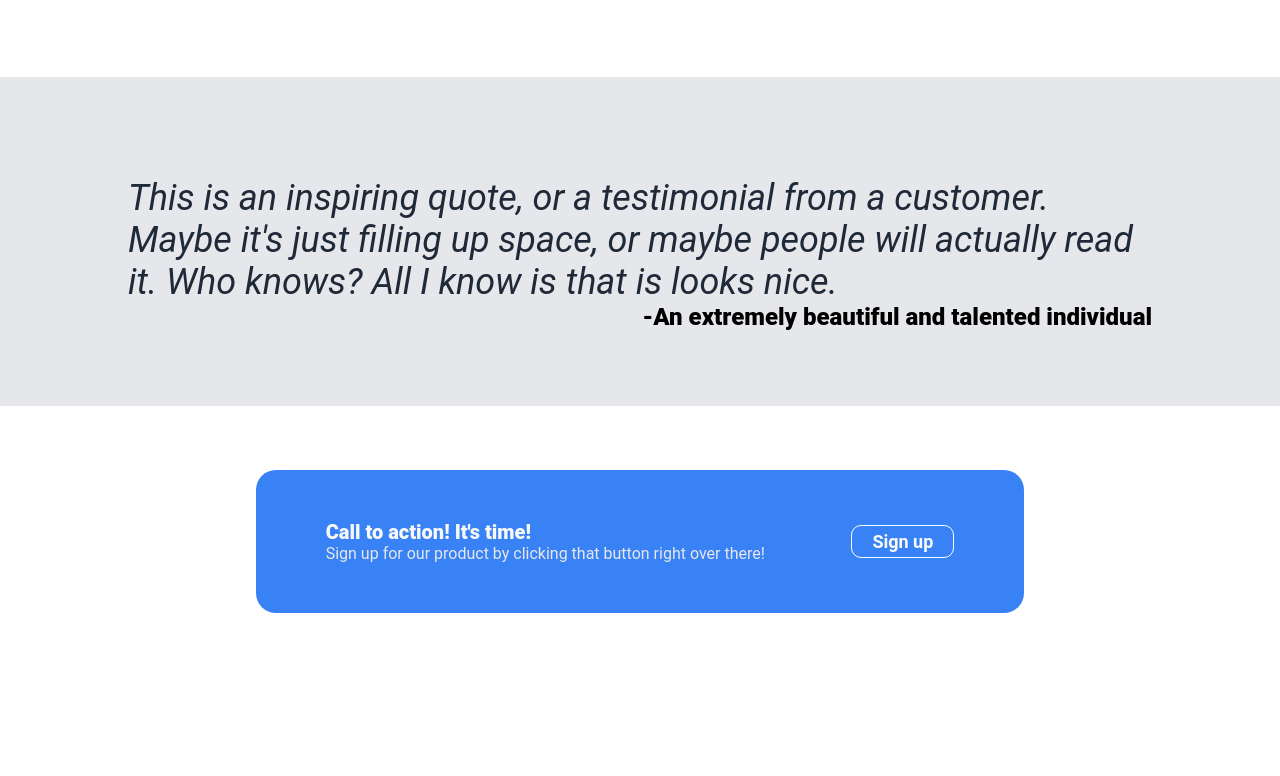
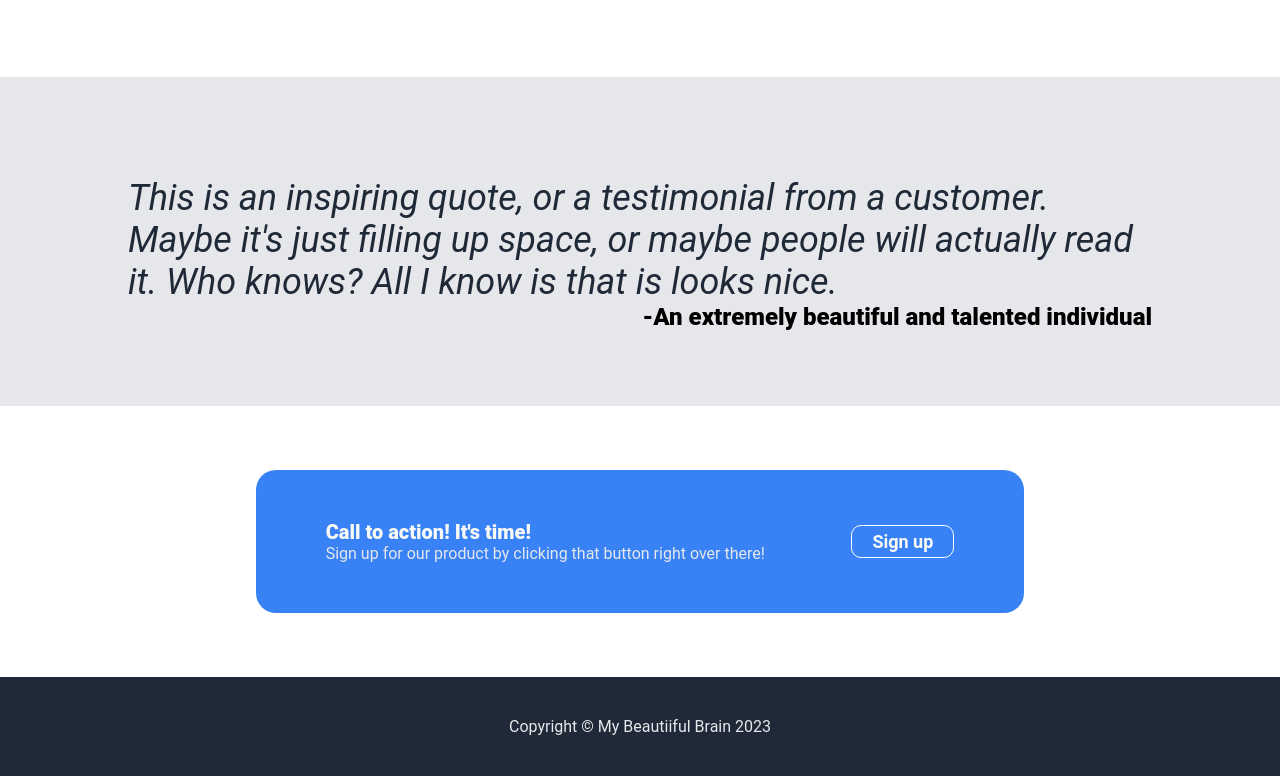
Before and after one commit to saikouder/landing-page, a plain HTML site: page index.html in a window 1280 px wide. Shown: the part 898-1674 px from the top of the page. Before the commit the page ends 1575 px from the top, so only its background shows below. Drawn offline with Linux system fonts and the light colour scheme.

Commit message:
Create footer for web page

```diff
--- a/index.html
+++ b/index.html
@@ -102,7 +102,7 @@
     </div>
 
     <div class="footer">
-
+      Copyright © My Beautiiful Brain 2023
     </div>
 
   </body>
--- a/style.css
+++ b/style.css
@@ -222,3 +222,13 @@ button {
     padding: 5px 20px;
     border-radius: 10px;
 }
+
+/* beginning of footer */
+
+.footer {
+    height: 10%;
+    background-color: #1F2937;
+    color: #E5E7EB;
+    text-align: center;
+    padding: 40px 5%;
+}
```
